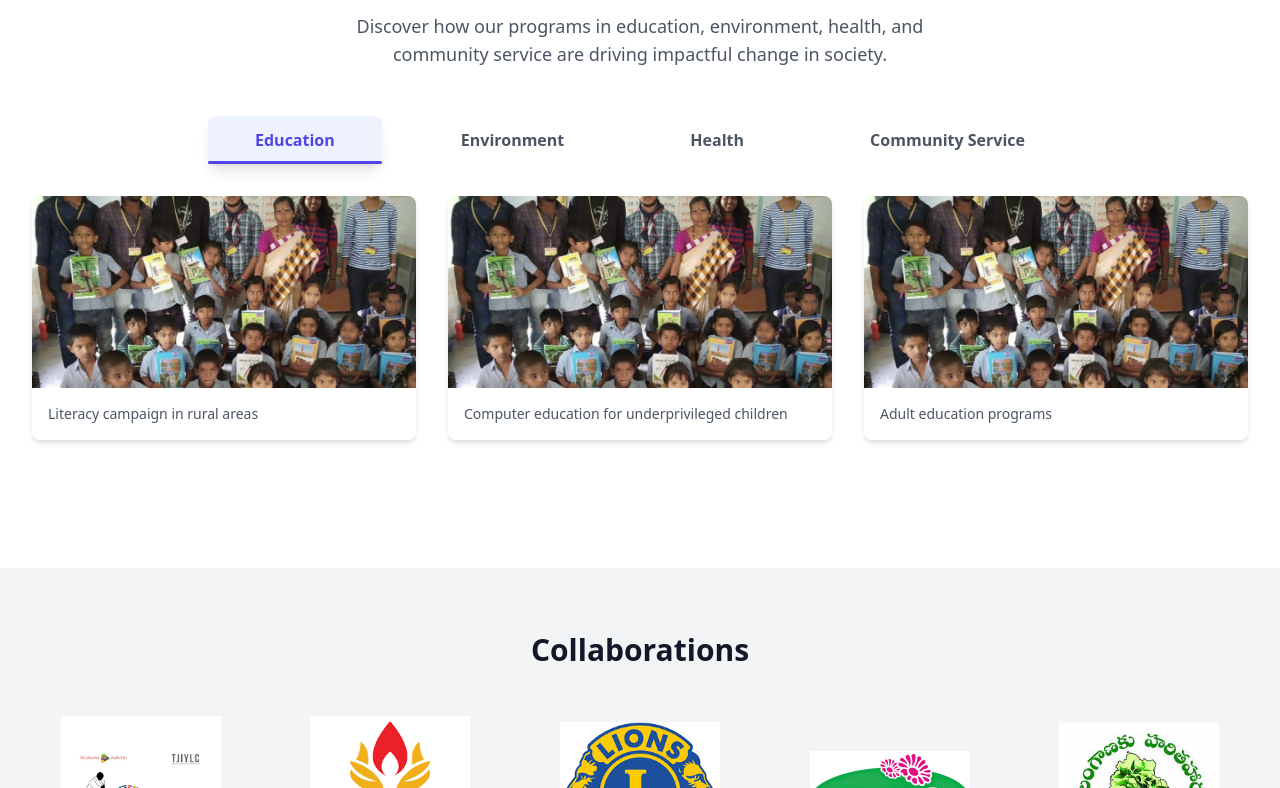
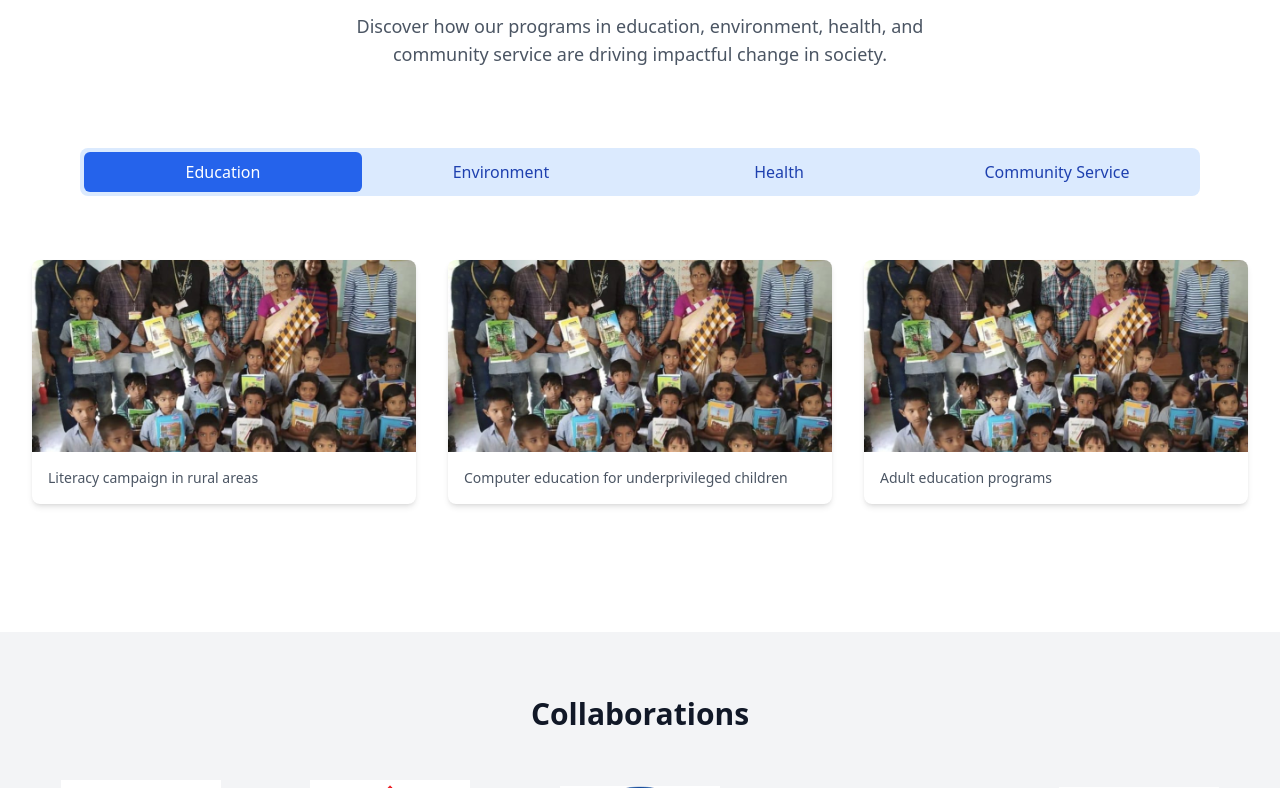
Before and after one commit to RohithR24/NSS_GITAM_HYD, a Next.js app: page / in a window 1280 px wide. Shown: the part 1552-2340 px from the top of the page. Built offline with nearby package versions, Linux system fonts and the light colour scheme; a web font is replaced by a local one.

Commit message:
Styling the tabs

```diff
--- a/app/components/ui/Tabs.tsx
+++ b/app/components/ui/Tabs.tsx
@@ -3,39 +3,32 @@ import { TabsProps } from "@/types";
 
 const Tabs: React.FC<TabsProps> = ({ title, activeTab, onTabSelect }) => {
   return (
-    <div className="flex justify-center mb-8">
-      <div className="relative w-full max-w-4xl">
+    <div className="max-w-6xl mx-auto px-4 py-8">
+      <div className="mb-8">
         {/* Tabs Navigation */}
-        <nav
-          className="flex justify-between px-4 md:space-x-8 space-x-4"
-          aria-label="Tabs"
-        >
+        <div className="flex rounded-lg bg-blue-100 p-1">
           {title.map((area, key) => (
             <button
               key={key}
               onClick={() => onTabSelect(area.id)}
-              className={`relative group flex-grow whitespace-nowrap py-3 px-5 font-semibold text-md transition-all duration-300 ease-in-out rounded-lg ${
-                activeTab === area.id
-                  ? "text-indigo-600 shadow-lg bg-indigo-50"
-                  : "text-gray-600 bg-transparent"
+              className={`flex-1 py-2 px-4 rounded-md transition-colors ${
+                activeTab === area.id ? 'bg-blue-600 text-white' : 'text-blue-800 hover:bg-blue-200'
               }`}
               aria-current={activeTab === area.id ? "page" : undefined}
             >
               {area.name}
 
               {/* Animated Underline */}
-              <span
+              {/* <span
                 className={`absolute left-0 right-0 bottom-0 mx-auto h-[3px] rounded-full transition-all duration-500 ease-in-out ${
-                  activeTab === area.id
-                    ? "w-full bg-indigo-600"
-                    : "w-0 group-hover:w-full bg-indigo-400"
+                  activeTab === area.id ? "w-full bg-indigo-600" : "w-0 group-hover:w-full bg-indigo-400"
                 }`}
-              />
+              /> */}
             </button>
           ))}
-        </nav>
+        </div>
       </div>
-    </div>
+      </div>
   );
 };
 
```
